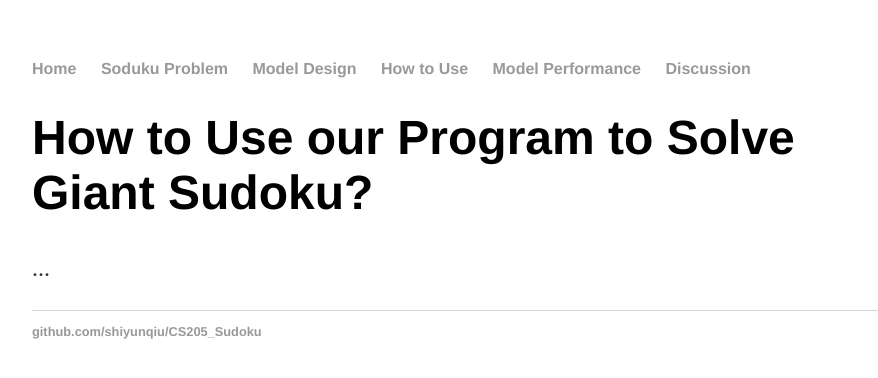
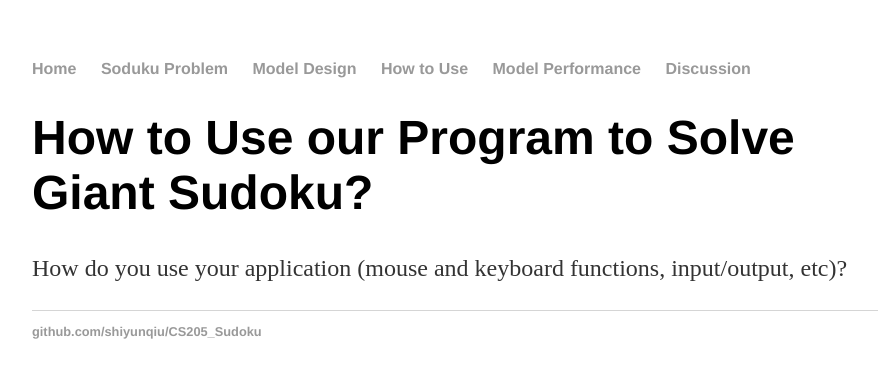
Before and after one commit to shuxiangru/CS205_G1.github.io, a Jekyll site: the page built from util/index.html, in a window 1280 px wide. Shown: the top 378 px of the page, without its empty margins (160-1038 px from the left). Built offline with Jekyll 4.4.1, drawn with Linux system fonts in a browser that asks for light colours.

Commit message:
Update index.html

```diff
--- a/util/index.html
+++ b/util/index.html
@@ -5,5 +5,5 @@ title: util
 
 		<div class="util">
 			<h1>How to Use our Program to Solve Giant Sudoku?</h1>
-			<p>...</p>
+			<p>How do you use your application (mouse and keyboard functions, input/output, etc)?</p>
       </div>
```
